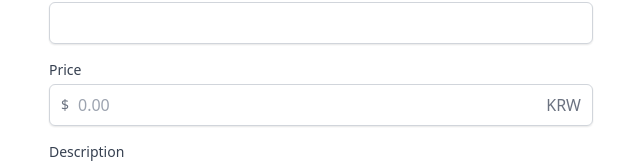
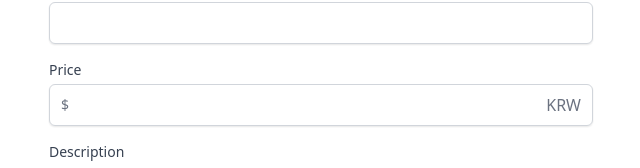
Before and after one commit to joooonis/carrot-market, a Next.js app: page /live/create in a window 1280 px wide. Shown: the part 110-278 px from the top of the page, without its empty margins (319-959 px from the left). Built offline with nearby package versions, Linux system fonts and the light colour scheme.

Commit message:
feat : types [key: string]: any; ...rest 와 같이 사용하면 모든 props를 넘길 수 있고 아닌경우 모든 type을 미리 지정해야 합니다.

```diff
--- a/components/input.tsx
+++ b/components/input.tsx
@@ -1,8 +1,11 @@
+import type { UseFormRegisterReturn } from 'react-hook-form';
+
 interface InputProps {
   label: string;
   name: string;
   kind?: 'text' | 'phone' | 'price';
-  [key: string]: any;
+  register: UseFormRegisterReturn;
+  type: string;
 }
 
 export default function Input({
@@ -10,7 +13,7 @@ export default function Input({
   name,
   register,
   kind = 'text',
-  ...rest
+  type,
 }: InputProps) {
   return (
     <div>
@@ -25,7 +28,7 @@ export default function Input({
           <input
             id={name}
             {...register}
-            {...rest}
+            type={type}
             className="appearance-none w-full px-3 py-2 border border-gray-300 rounded-md shadow-sm placeholder-gray-400 focus:outline-none focus:ring-orange-500 focus:border-orange-500"
           />
         </div>
@@ -38,7 +41,7 @@ export default function Input({
           <input
             id={name}
             {...register}
-            {...rest}
+            type={type}
             className="appearance-none pl-7 w-full px-3 py-2 border border-gray-300 rounded-md shadow-sm placeholder-gray-400 focus:outline-none focus:ring-orange-500 focus:border-orange-500"
           />
           <div className="absolute right-0 pointer-events-none pr-3 flex items-center">
@@ -54,7 +57,7 @@ export default function Input({
           <input
             id={name}
             {...register}
-            {...rest}
+            type={type}
             className="appearance-none w-full px-3 py-2 border border-gray-300 rounded-md rounded-l-none shadow-sm placeholder-gray-400 focus:outline-none focus:ring-orange-500 focus:border-orange-500"
           />
         </div>
--- a/pages/enter.tsx
+++ b/pages/enter.tsx
@@ -64,21 +64,19 @@ const Enter: NextPage = () => {
         >
           {method === 'email' ? (
             <Input
-              register={register('email')}
+              register={register('email', { required: true })}
               name="email"
               label="Email address"
               type="email"
-              required
             />
           ) : null}
           {method === 'phone' ? (
             <Input
-              register={register('phone')}
+              register={register('phone', { required: true })}
               name="phone"
               label="Phone number"
               type="number"
               kind="phone"
-              required
             />
           ) : null}
           {method === 'email' ? <Button text={'Get login link'} /> : null}
```
